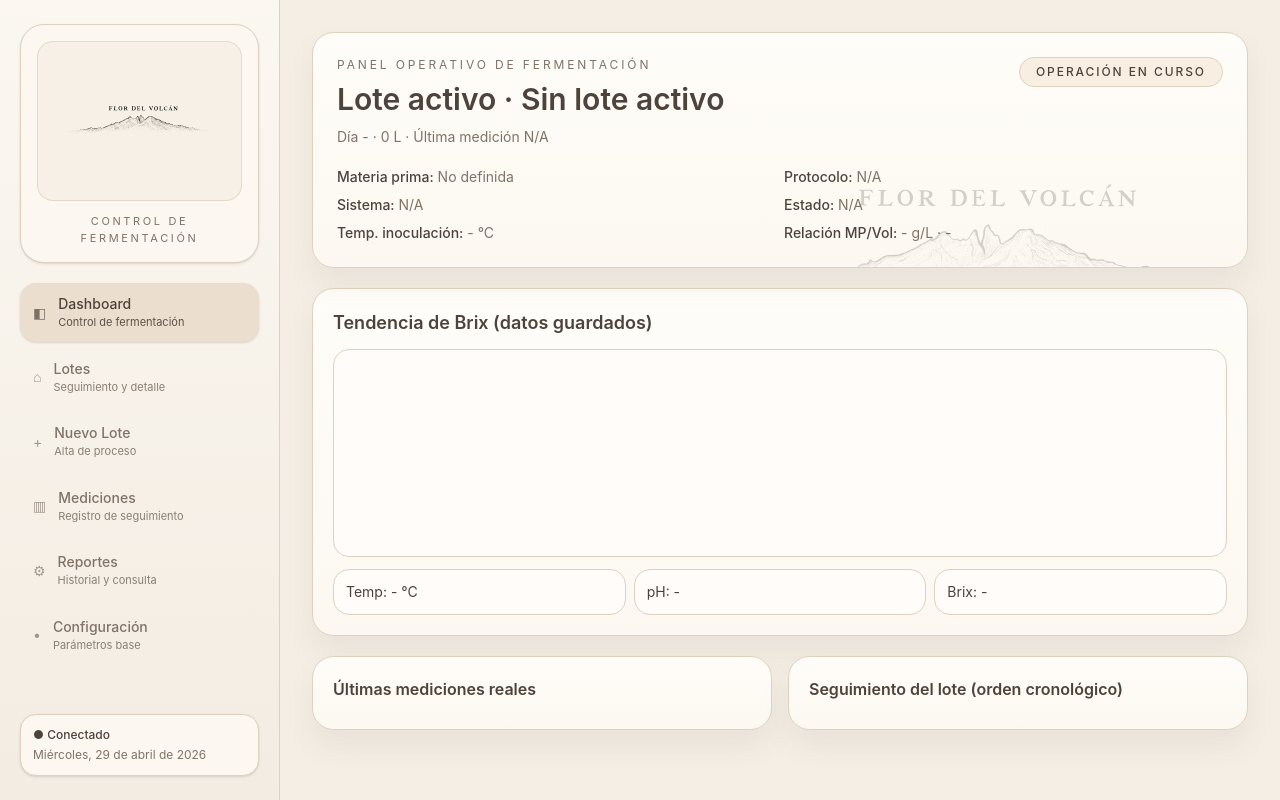
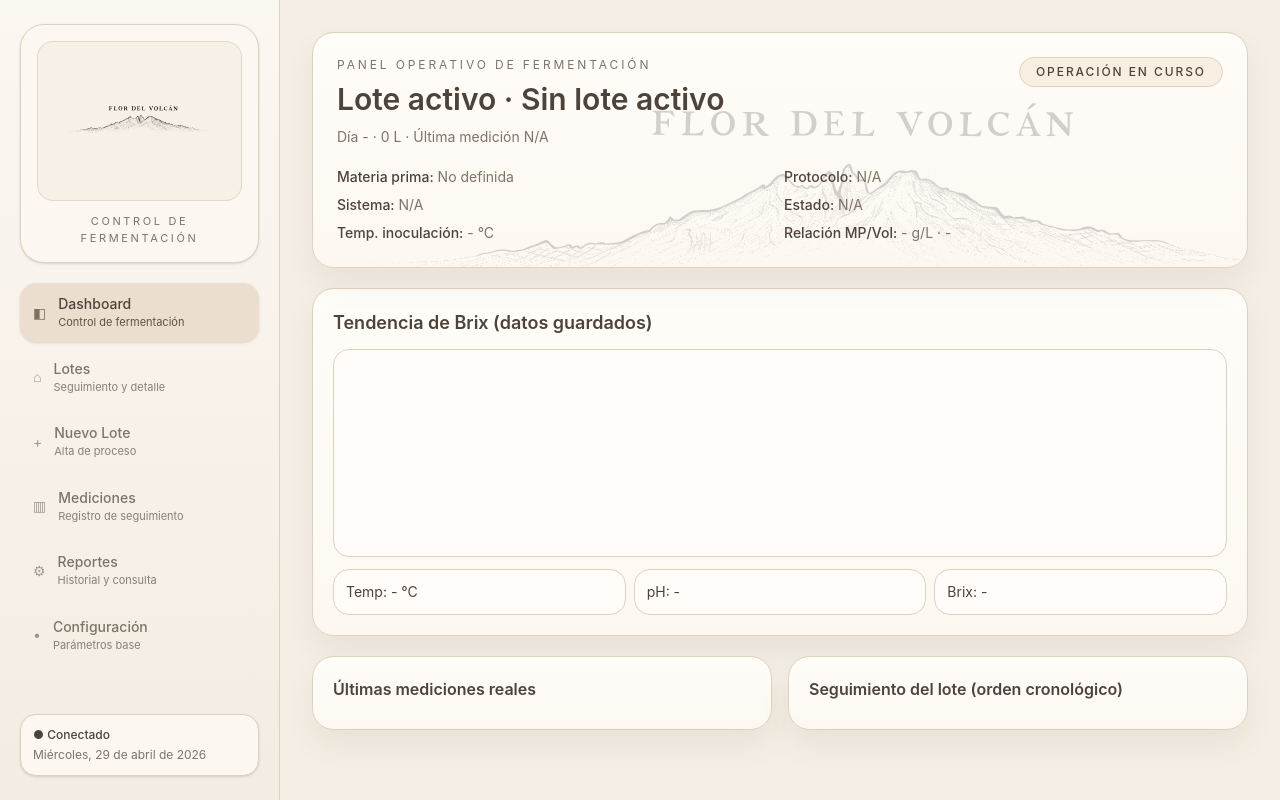
Before and after one commit to MoyRb/flor_de_volcan, a Next.js app: page /dashboard in a window 1280 px wide. Built offline with nearby package versions, Linux system fonts and the light colour scheme; no server answers; the database is empty.

Commit message:
arreglando el cagadero de codex con lo de la watermark del logo

```diff
--- a/app/globals.css
+++ b/app/globals.css
@@ -48,10 +48,10 @@ body {
 .fdv-volcan-bg::after {
   content: "";
   position: absolute;
-  right: -7.8rem;
-  top: -3.4rem;
-  width: min(72vw, 780px);
-  height: min(52vw, 540px);
+  right: -12rem;
+  top: -15.1rem;
+  width: min(120vw, 1200px);
+  height: min(80vw, 820px);
   background: url('/branding/flor-del-volcan-logo.svg') no-repeat center;
   background-size: contain;
   opacity: 0.17;
```
